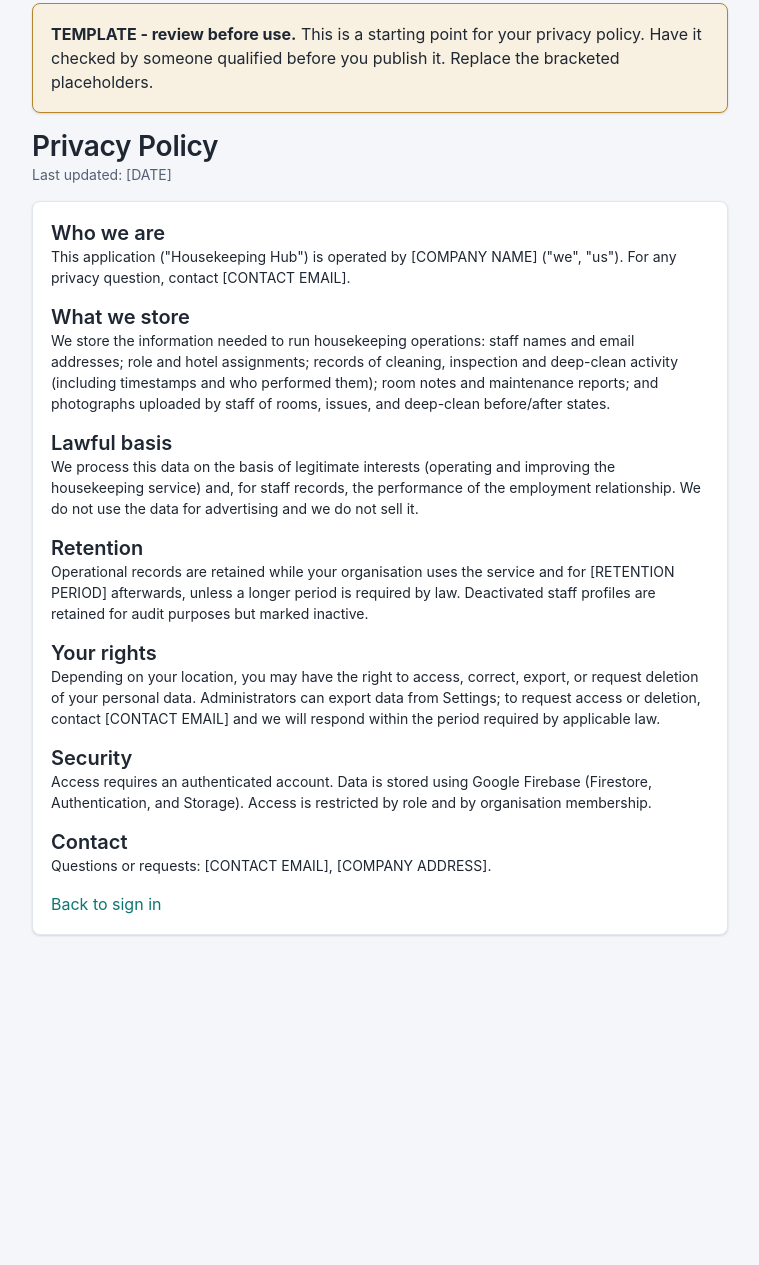
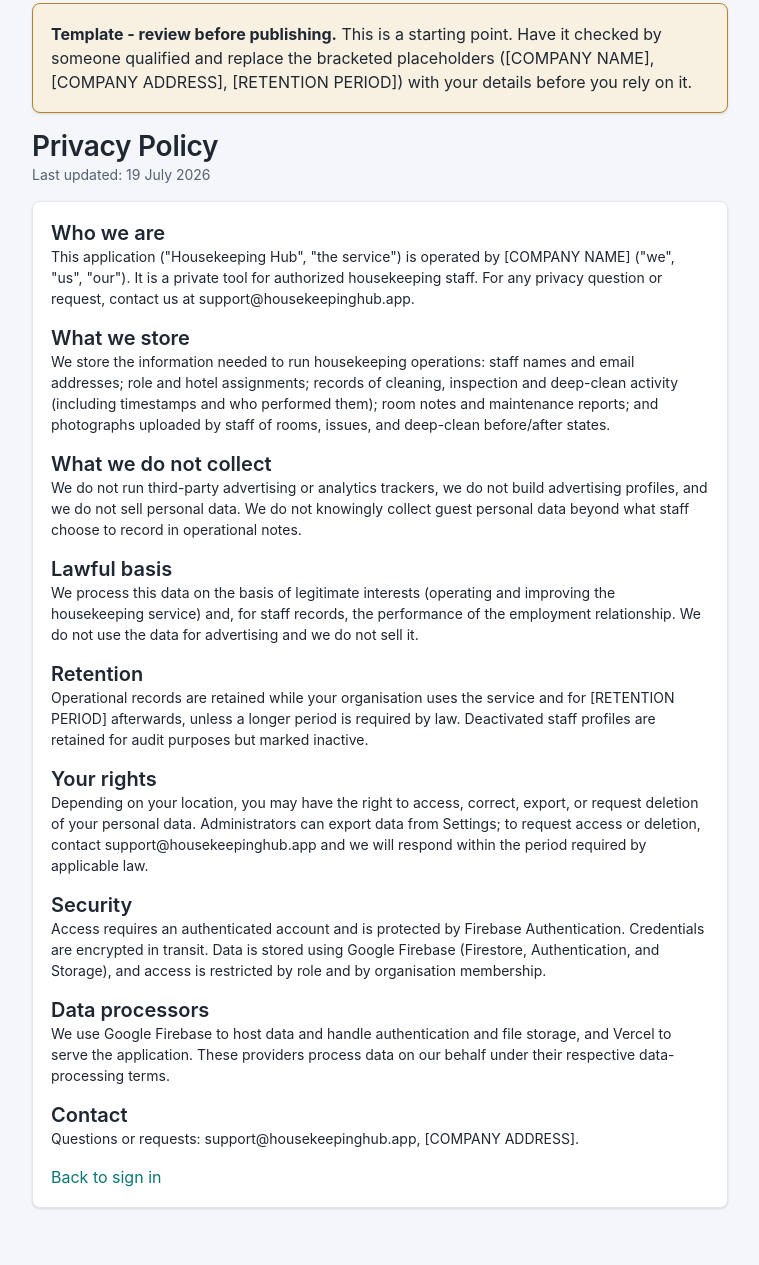
Before and after one commit to michaelseymour132-hue/housekeeping-app, a website: page privacy.html in a window 1280 px wide. Shown: the part 25-1290 px from the top of the page, without its empty margins (260-1019 px from the left). Before the commit the page ends 992 px from the top, so only its background shows below. Drawn offline with Linux system fonts and the light colour scheme.

Commit message:
Polish privacy policy: wire in contact email, date, processors, no-tracking section

```diff
--- a/privacy.html
+++ b/privacy.html
@@ -1,4 +1,41 @@
 <!DOCTYPE html>
+<html lang="en">
+<head>
+<meta charset="UTF-8">
+<meta name="viewport" content="width=device-width, initial-scale=1.0">
+<title>Privacy Policy - Housekeeping Hub</title>
+<meta name="robots" content="noindex">
+<link rel="stylesheet" href="css/style.css">
+</head>
+<body>
+<div class="main" style="max-width:760px;">
+<div class="card" style="background:var(--amber-soft);border-color:var(--amber);"><strong>Template - review before publishing.</strong> This is a starting point. Have it checked by someone qualified and replace the bracketed placeholders ([COMPANY NAME], [COMPANY ADDRESS], [RETENTION PERIOD]) with your details before you rely on it.</div>
+<h1 class="mt16">Privacy Policy</h1>
+<p class="muted small">Last updated: 19 July 2026</p>
+<div class="card mt16">
+<h2>Who we are</h2>
+<p class="small">This application ("Housekeeping Hub", "the service") is operated by [COMPANY NAME] ("we", "us", "our"). It is a private tool for authorized housekeeping staff. For any privacy question or request, contact us at support@housekeepinghub.app.</p>
+<h2 class="mt16">What we store</h2>
+<p class="small">We store the information needed to run housekeeping operations: staff names and email addresses; role and hotel assignments; records of cleaning, inspection and deep-clean activity (including timestamps and who performed them); room notes and maintenance reports; and photographs uploaded by staff of rooms, issues, and deep-clean before/after states.</p>
+<h2 class="mt16">What we do not collect</h2>
+<p class="small">We do not run third-party advertising or analytics trackers, we do not build advertising profiles, and we do not sell personal data. We do not knowingly collect guest personal data beyond what staff choose to record in operational notes.</p>
+<h2 class="mt16">Lawful basis</h2>
+<p class="small">We process this data on the basis of legitimate interests (operating and improving the housekeeping service) and, for staff records, the performance of the employment relationship. We do not use the data for advertising and we do not sell it.</p>
+<h2 class="mt16">Retention</h2>
+<p class="small">Operational records are retained while your organisation uses the service and for [RETENTION PERIOD] afterwards, unless a longer period is required by law. Deactivated staff profiles are retained for audit purposes but marked inactive.</p>
+<h2 class="mt16">Your rights</h2>
+<p class="small">Depending on your location, you may have the right to access, correct, export, or request deletion of your personal data. Administrators can export data from Settings; to request access or deletion, contact support@housekeepinghub.app and we will respond within the period required by applicable law.</p>
+<h2 class="mt16">Security</h2>
+<p class="small">Access requires an authenticated account and is protected by Firebase Authentication. Credentials are encrypted in transit. Data is stored using Google Firebase (Firestore, Authentication, and Storage), and access is restricted by role and by organisation membership.</p>
+<h2 class="mt16">Data processors</h2>
+<p class="small">We use Google Firebase to host data and handle authentication and file storage, and Vercel to serve the application. These providers process data on our behalf under their respective data-processing terms.</p>
+<h2 class="mt16">Contact</h2>
+<p class="small">Questions or requests: support@housekeepinghub.app, [COMPANY ADDRESS].</p>
+<p class="mt16"><a href="index.html">Back to sign in</a></p>
+</div>
+</div>
+</body>
+</html><!DOCTYPE html>
 <html lang="en">
 <head>
   <meta charset="UTF-8">
```
